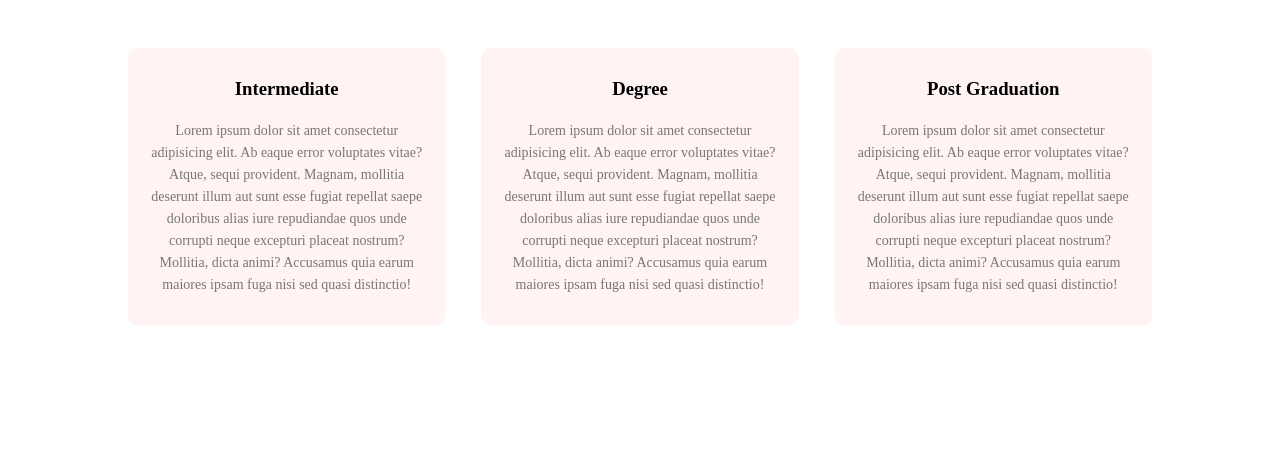
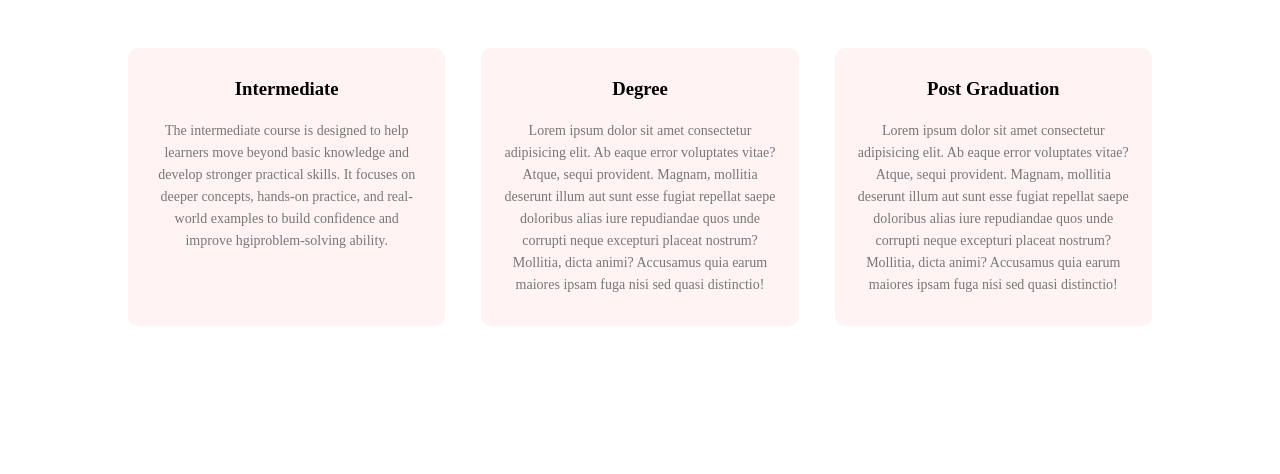
Before and after one commit to code-with-birendra/forntend-website, a plain HTML site: page Course.html in a window 1280 px wide. Shown: the part 587-1061 px from the top of the page. Drawn offline with nearby package versions, Linux system fonts and the light colour scheme.

Commit message:
change description

```diff
--- a/Course.html
+++ b/Course.html
@@ -46,10 +46,9 @@
             <div class="row">
                 <div class="course-col">
                     <h3>Intermediate</h3>
-                    <p class="p1">Lorem ipsum dolor sit amet consectetur adipisicing elit. Ab eaque error voluptates vitae?
-                        Atque, sequi provident. Magnam, mollitia deserunt illum aut sunt esse fugiat repellat saepe
-                        doloribus alias iure repudiandae quos unde corrupti neque excepturi placeat nostrum? Mollitia,
-                        dicta animi? Accusamus quia earum maiores ipsam fuga nisi sed quasi distinctio!</p>
+                    <p class="p1">The intermediate course is designed to help learners move beyond basic knowledge and develop stronger
+                    practical skills. It focuses on deeper concepts, hands-on practice, and real-world examples to build confidence and improve
+                    hgiproblem-solving ability.</p>
                 </div>
                 <div class="course-col">
                     <h3>Degree</h3>
```
